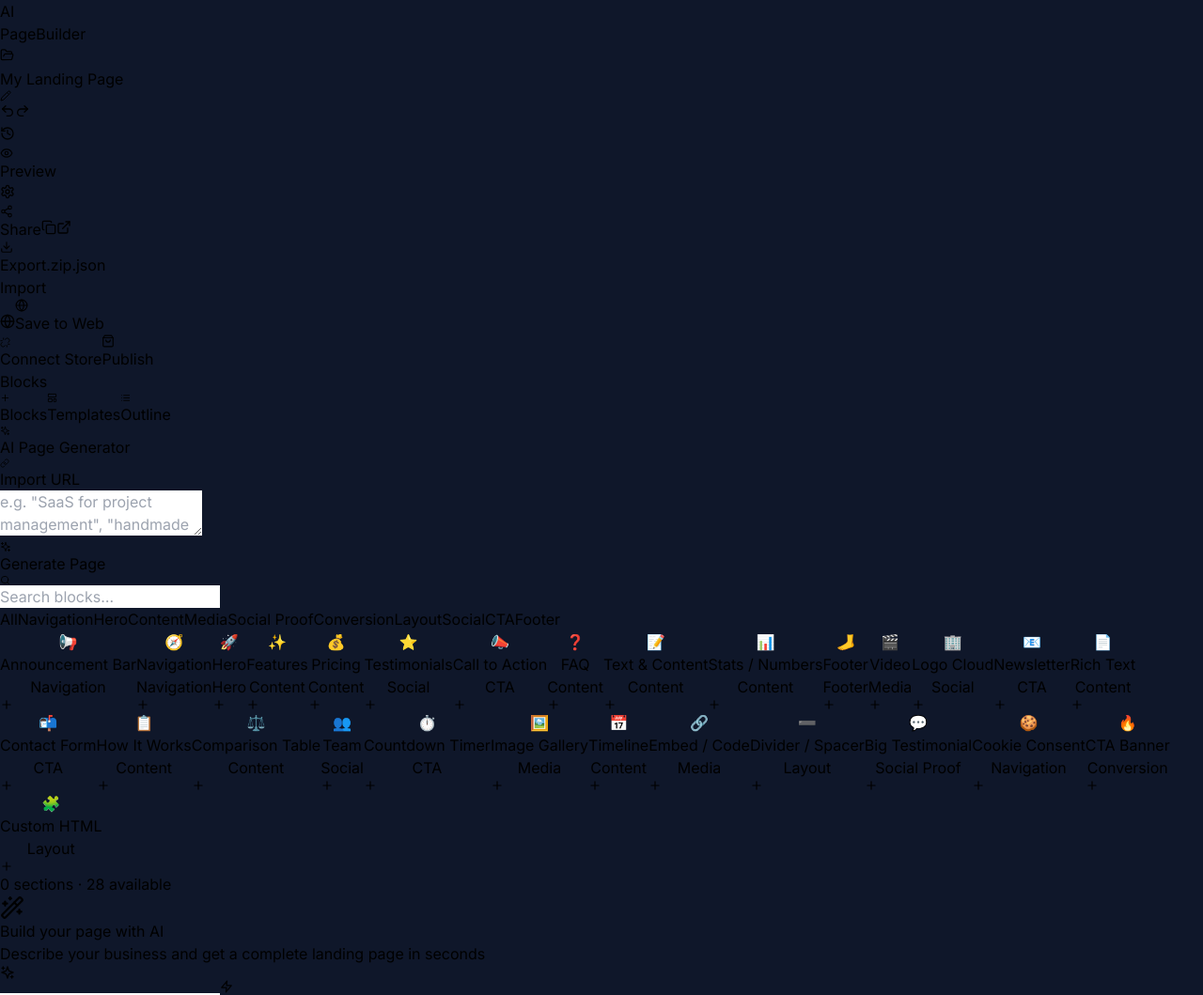
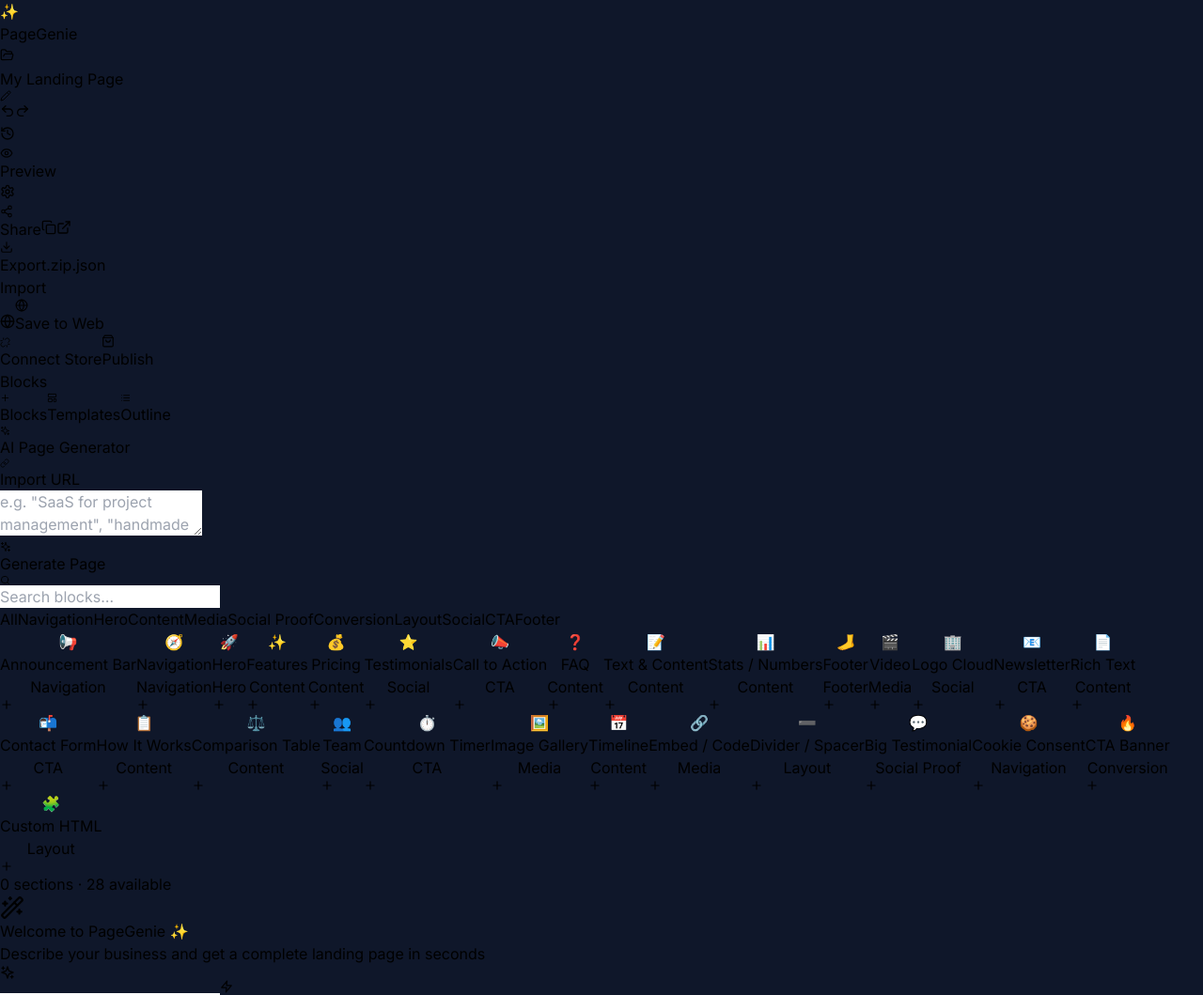
Before and after one commit to 777beststocktrader-hub/ai-page-builder, a React (Vite) app in the folder frontend/: page / in a window 1280 px wide. Shown: the top 1059 px of the page at 94% size. Built offline with nearby package versions, Linux system fonts and the light colour scheme.

Commit message:
Rename app to PageGenie across all UI, meta tags, backend, and package names

```diff
--- a/frontend/index.html
+++ b/frontend/index.html
@@ -4,7 +4,8 @@
     <meta charset="UTF-8" />
     <link rel="icon" type="image/svg+xml" href="/favicon.svg" />
     <meta name="viewport" content="width=device-width, initial-scale=1.0" />
-    <title>AI Page Builder</title>
+    <title>PageGenie — AI Landing Page Builder</title>
+    <meta name="description" content="Build world-class landing pages in seconds with AI. PageGenie generates, edits, and publishes stunning pages instantly." />
     <link rel="preconnect" href="https://fonts.googleapis.com" />
     <link rel="preconnect" href="https://fonts.gstatic.com" crossorigin />
     <link href="https://fonts.googleapis.com/css2?family=Inter:wght@300;400;500;600;700;800&display=swap" rel="stylesheet" />
--- a/frontend/package.json
+++ b/frontend/package.json
@@ -1,5 +1,5 @@
 {
-  "name": "ai-page-builder-frontend",
+  "name": "pagegenie-frontend",
   "version": "1.0.0",
   "private": true,
   "type": "module",
--- a/frontend/src/blocks/blockDefs.tsx
+++ b/frontend/src/blocks/blockDefs.tsx
@@ -150,7 +150,7 @@
       { key: 'bgColor', label: 'Background Color', type: 'color' },
     ],
     defaultData: {
-      text: '🎉 New: AI Page Builder 2.0 is here. Generate pages 3x faster.',
+      text: '🎉 New: PageGenie 2.0 is here. Generate pages 3x faster.',
       linkText: 'Try it free →',
       bgColor: '#4f46e5',
     },
@@ -272,7 +272,7 @@
     ],
     defaultData: {
       variant: 'centered',
-      eyebrow: 'Introducing AI Page Builder',
+      eyebrow: 'Introducing PageGenie',
       headline: 'Build Stunning Pages in Minutes',
       subheadline: 'The fastest way to create beautiful landing pages with AI. No design skills required — just describe what you want.',
       primaryBtn: 'Start Building Free',
@@ -828,7 +828,7 @@
     defaultData: {
       title: 'Frequently Asked Questions',
       items: [
-        { question: 'Do I need to know how to code?', answer: 'Not at all. AI Page Builder is designed for non-technical users. Just drag blocks, type your content, and click export. The AI handles everything else.' },
+        { question: 'Do I need to know how to code?', answer: 'Not at all. PageGenie is designed for non-technical users. Just drag blocks, type your content, and click export. The AI handles everything else.' },
         { question: 'Can I use my own domain?', answer: 'Yes! On the Pro plan you can publish directly to any custom domain. On Starter, you get a free subdomain.' },
         { question: 'How does the AI content generation work?', answer: 'We use Claude AI (Haiku 4.5) to generate copy based on your prompts. Just select a section, describe what you want, and the AI fills it in.' },
         { question: 'Can I export the code?', answer: 'Absolutely. Every page exports to clean, dependency-free HTML and CSS that you can host anywhere — Vercel, Netlify, GitHub Pages, or your own server.' },
@@ -890,7 +890,7 @@
       variant: 'text-only',
       eyebrow: 'Our Story',
       title: 'We Believe Building Should Be Fun Again',
-      body: 'Too many builders get stuck in the weeds of design tools and frameworks. We built AI Page Builder because we believe the best ideas deserve to ship fast — without sacrificing quality. Our mission is simple: make professional web pages accessible to everyone.',
+      body: 'Too many builders get stuck in the weeds of design tools and frameworks. We built PageGenie because we believe the best ideas deserve to ship fast — without sacrificing quality. Our mission is simple: make professional web pages accessible to everyone.',
       imageUrl: '',
       bgColor: '#f8fafc',
       textAlign: 'center',
@@ -1042,9 +1042,9 @@
       { key: 'bgColor', label: 'Background Color', type: 'color' },
     ],
     defaultData: {
-      brand: 'AI PageBuilder',
+      brand: 'PageGenie',
       tagline: 'Build beautiful pages with AI.',
-      copyright: `© ${new Date().getFullYear()} AI PageBuilder. All rights reserved.`,
+      copyright: `© ${new Date().getFullYear()} PageGenie. All rights reserved.`,
       links: 'About,Blog,Pricing,Docs,Privacy,Terms,Contact',
       bgColor: '#0f172a',
     },
@@ -1281,7 +1281,7 @@
 
 ## Our Solution
 
-We built AI PageBuilder to be different. It's fast, intelligent, and puts you in control. No dependencies. No lock-in. Just clean, beautiful pages.
+We built PageGenie to be different. It's fast, intelligent, and puts you in control. No dependencies. No lock-in. Just clean, beautiful pages.
 
 > "The best tools disappear into your workflow." — That's what we built.`,
       bgColor: '#ffffff',
@@ -1517,7 +1517,7 @@
       title: 'Us vs. The Old Way',
       subtitle: 'See exactly why teams switch to us and never look back.',
       col1: 'Old Way',
-      col2: 'AI PageBuilder',
+      col2: 'PageGenie',
       col2Highlight: 'true',
       rows: [
         { feature: 'Time to first page', col1: '2–4 weeks', col2: '< 10 minutes' },
--- a/frontend/src/components/Canvas.tsx
+++ b/frontend/src/components/Canvas.tsx
@@ -294,7 +294,7 @@
           <div className="inline-flex items-center justify-center w-14 h-14 rounded-2xl bg-indigo-600 mb-4 shadow-lg shadow-indigo-200">
             <Wand2 size={26} className="text-white" />
           </div>
-          <h2 className="text-2xl font-bold text-slate-800 mb-2">Build your page with AI</h2>
+          <h2 className="text-2xl font-bold text-slate-800 mb-2">Welcome to PageGenie ✨</h2>
           <p className="text-slate-500 text-sm">Describe your business and get a complete landing page in seconds</p>
         </div>
 
--- a/frontend/src/components/Toolbar.tsx
+++ b/frontend/src/components/Toolbar.tsx
@@ -155,10 +155,10 @@
       {/* Left: Brand + Page Title */}
       <div className="flex items-center gap-3">
         <div className="flex items-center gap-2">
-          <div className="w-7 h-7 rounded-lg bg-indigo-600 flex items-center justify-center text-white font-bold text-sm">
-            AI
+          <div className="w-7 h-7 rounded-lg bg-gradient-to-br from-indigo-500 to-purple-600 flex items-center justify-center text-white font-bold text-sm shadow-lg shadow-indigo-500/30">
+            ✨
           </div>
-          <span className="text-white font-semibold text-sm hidden sm:block">PageBuilder</span>
+          <span className="text-white font-semibold text-sm hidden sm:block">PageGenie</span>
           {inShopify && (
             <span className="text-xs bg-green-900/50 text-green-400 px-2 py-0.5 rounded-full border border-green-800 hidden sm:block">
               Shopify
```
Also changed, not shown: 2 other files (tests, documents, lock files or other folders).
